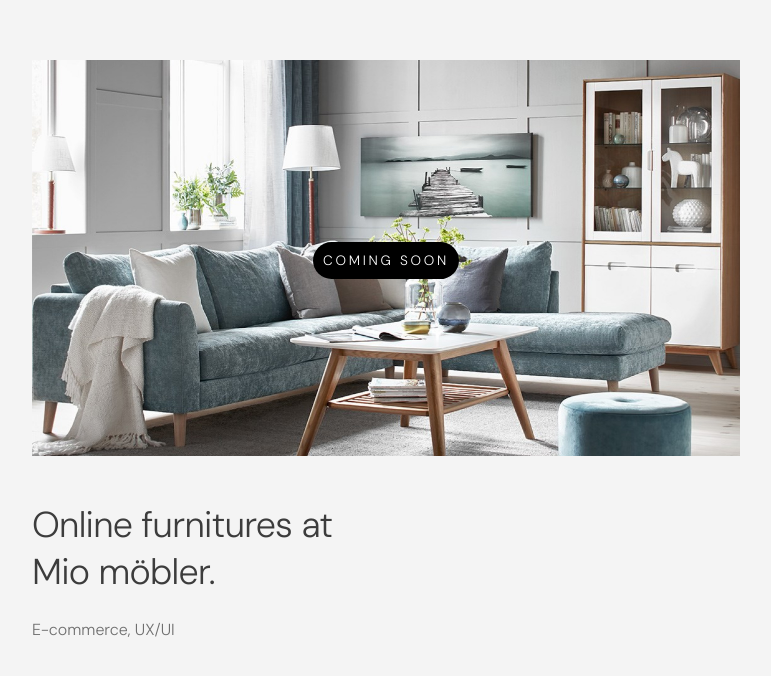
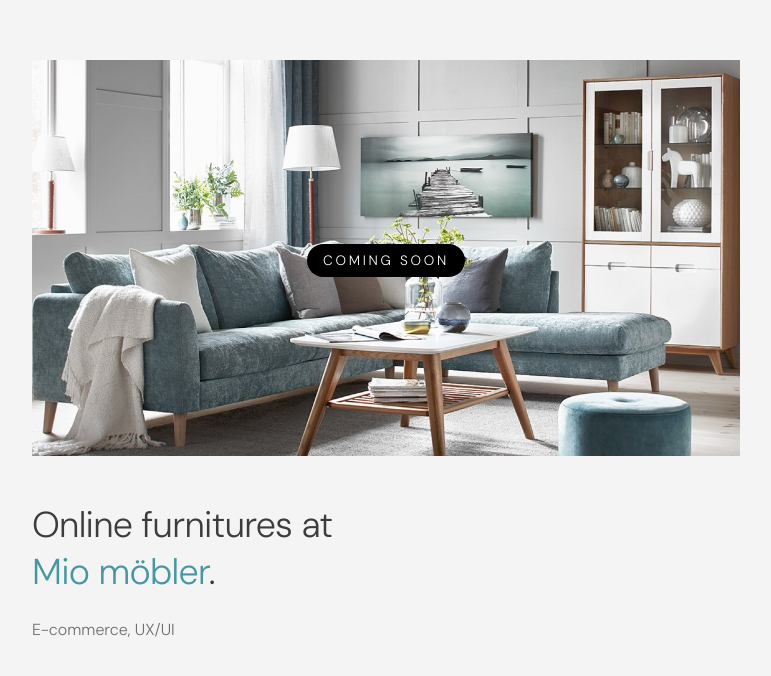
Before and after one commit to erikblomqvist/david-portfolio, a Next.js app: page / in a window 1280 px wide. Shown: the part 4080-4756 px from the top of the page, without its empty margins (404-1175 px from the left). Built offline with nearby package versions, Linux system fonts and the light colour scheme.

Commit message:
coming soon badge padding and text color for mio case

```diff
--- a/src/app/globals.css
+++ b/src/app/globals.css
@@ -97,7 +97,7 @@ body:has(.case.coming-soon:hover) > .custom-cursor {
 
     &.mio {
         --background: var(--vickhoff-color-mio-background);
-        --text: var(--vickhoff-mio-system-text);
+        --text: var(--vickhoff-color-mio-text);
     }
 }
 
--- a/src/app/page.module.css
+++ b/src/app/page.module.css
@@ -307,7 +307,7 @@
         background-color: rgba(0, 0, 0);
         color: white;
         border-radius: 32px;
-        padding: 10px;
+        padding: 8px 16px;
         position: relative;
         z-index: 2;
     }
```
